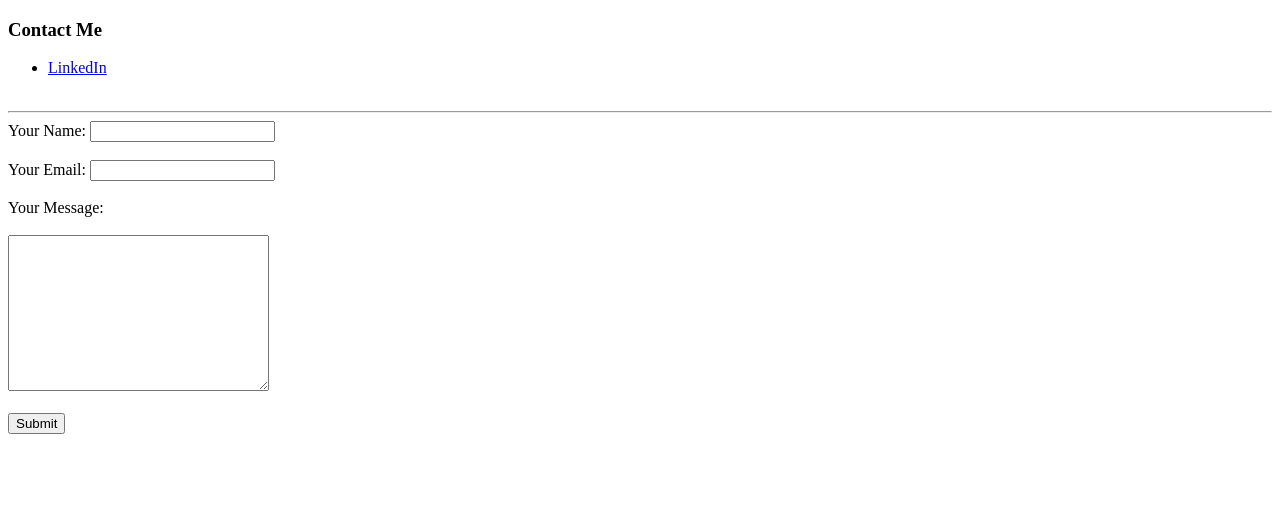
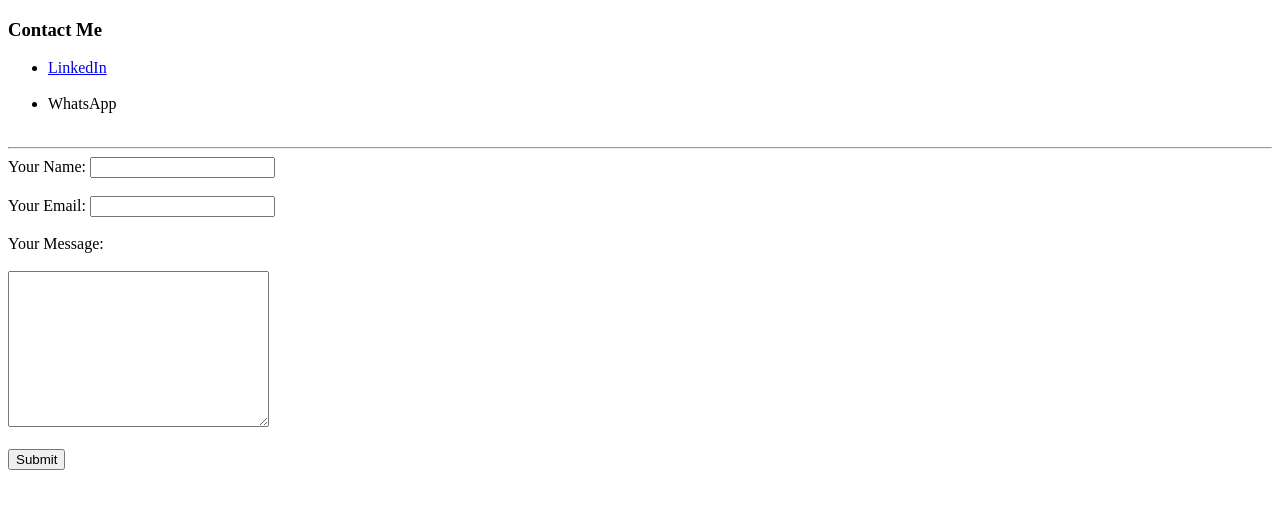
Before and after one commit to ankush8496/CV, a plain HTML site: page contact-me.html in a window 1280 px wide. Drawn offline with Linux system fonts and the light colour scheme.

Commit message:
Update contact-me.html

```diff
--- a/contact-me.html
+++ b/contact-me.html
@@ -18,6 +18,7 @@
         <h3>Contact Me</h3>
         <ul>
             <li><a href="https://www.linkedin.com/in/ankush8496/">LinkedIn</a></li><br>
+            <li>WhatsApp</li><br>
         </ul>
         <hr>
         <form action="emailto:ankush8496@gmail.com" method="post" enctype="text/plain">
```
